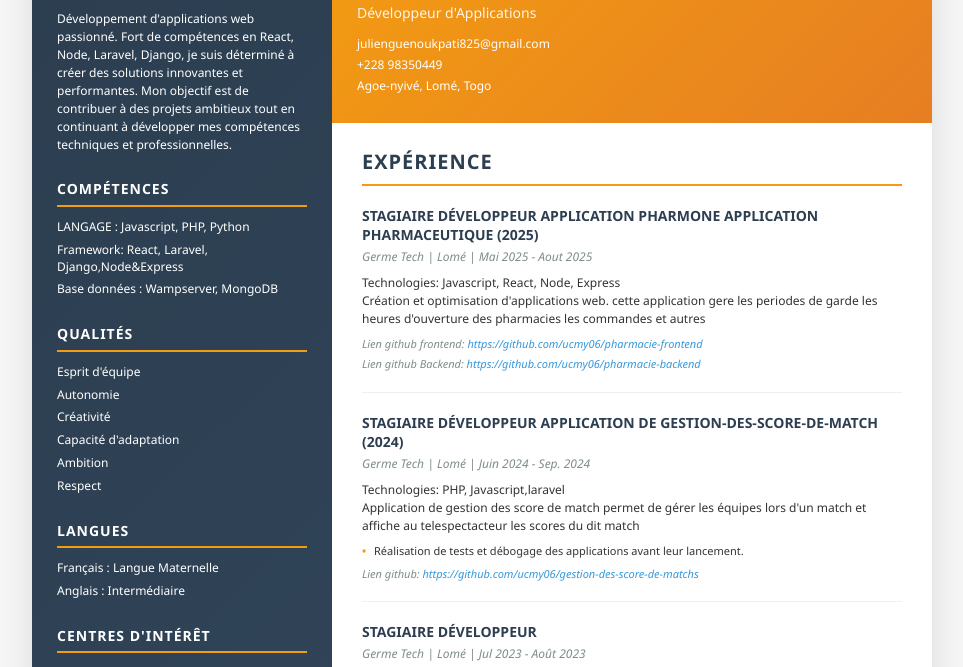
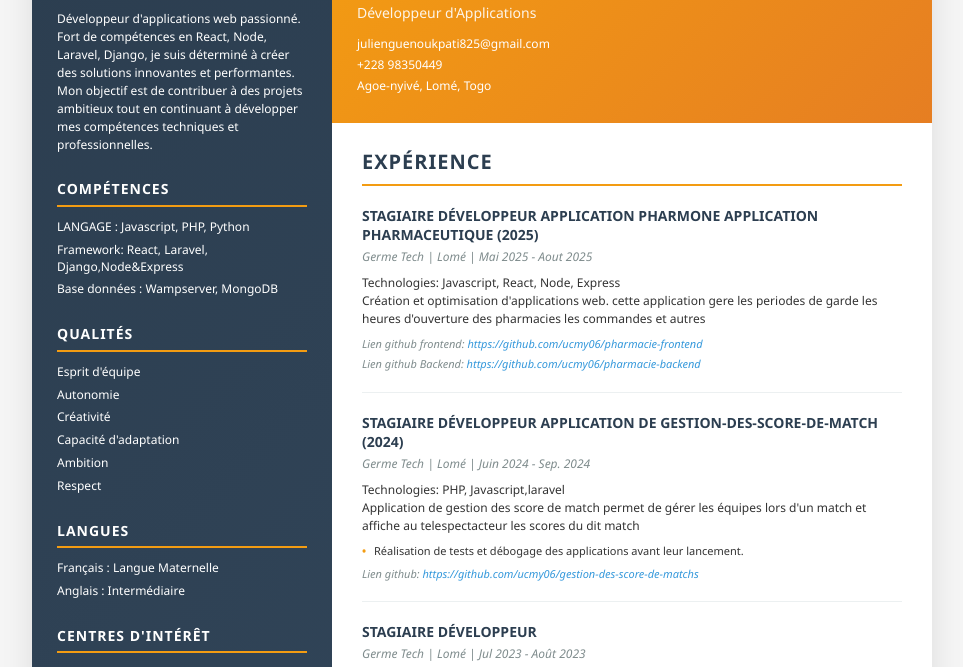
Before and after one commit to ucmy06/Mon-CV, a plain HTML site: page cv.html in a window 1280 px wide. Shown: the part 87-754 px from the top of the page, without its empty margins (158-1121 px from the left). Drawn offline with Linux system fonts and the light colour scheme.

Commit message:
mise a jours

```diff
--- a/cv.html
+++ b/cv.html
@@ -202,7 +202,7 @@
             <div class="profile-section">
                 <div class="profile-title">Profil</div>
                 <div class="profile-description">
-                    Développement d'applications web passionné. Fort de compétences en React, Node, Laravel, Django, je suis déterminé à créer des solutions innovantes et performantes. Mon objectif est de contribuer à des projets ambitieux tout en continuant à développer mes compétences techniques et professionnelles.
+                    Développeur d'applications web passionné. Fort de compétences en React, Node, Laravel, Django, je suis déterminé à créer des solutions innovantes et performantes. Mon objectif est de contribuer à des projets ambitieux tout en continuant à développer mes compétences techniques et professionnelles.
                 </div>
             </div>
 
```
